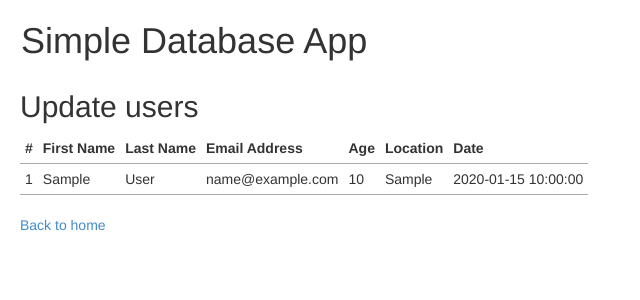
After one commit to sejungkwak/pdo_crud, a PHP site: page /update.php in a window 1280 px wide. The commit adds this page. Shown: the top 300 px of the page, without its empty margins (0-640 px from the left). Run offline with PHP 8.4, Linux system fonts and the light colour scheme; tables that the repository leaves empty hold one stand-in row (values such as "Sample post").

Commit message:
Create update.php

```diff
--- a/public/css/style.css
+++ b/public/css/style.css
@@ -11,3 +11,14 @@ body {
     color: #999;
     padding: 0 10px;
 }
+
+table {
+    border-collapse: collapse;
+    border-spacing: 0;
+}
+
+td,
+th {
+    padding: 5px;
+    border-bottom: 1px solid #aaa;
+}
--- a/public/index.php
+++ b/public/index.php
@@ -7,6 +7,9 @@
     <li>
         <a href="read.php"><strong>Read</strong></a> - find a user
     </li>
+    <li>
+        <a href="update.php"><strong>Update</strong></a> - edit a user
+    </li>
 </ul>
 
 <?php include "templates/footer.php"; ?>
--- /dev/null
+++ b/public/update.php
@@ -0,0 +1,53 @@
+<?php
+
+/**
+* List all users with a link to edit
+*/
+
+try {
+    require "../common.php";
+    require_once '../src/DBconnect.php';
+
+    $sql = "SELECT * FROM users";
+    $statement = $connection->prepare($sql);
+    $statement->execute();
+    $result = $statement->fetchAll();
+} catch(PDOException $error) {
+    echo $sql . "<br>" . $error->getMessage();
+}
+?>
+
+<?php require "templates/header.php"; ?>
+
+<h2>Update users</h2>
+<table>
+    <thead>
+        <tr>
+            <th>#</th>
+            <th>First Name</th>
+            <th>Last Name</th>
+            <th>Email Address</th>
+            <th>Age</th>
+            <th>Location</th>
+            <th>Date</th>
+        </tr>
+    </thead>
+    <tbody>
+        <?php foreach ($result as $row) : ?>
+        <tr>
+            <td><?php echo escape($row["id"]); ?></td>
+            <td><?php echo escape($row["firstname"]); ?></td>
+            <td><?php echo escape($row["lastname"]); ?></td>
+            <td><?php echo escape($row["email"]); ?></td>
+            <td><?php echo escape($row["age"]); ?></td>
+            <td><?php echo escape($row["location"]); ?></td>
+            <td><?php echo escape($row["date"]); ?></td>
+        </tr>
+        <?php endforeach; ?>
+    </tbody>
+</table>
+
+<br>
+<a href="index.php">Back to home</a>
+
+<?php include "templates/footer.php"; ?>
```
